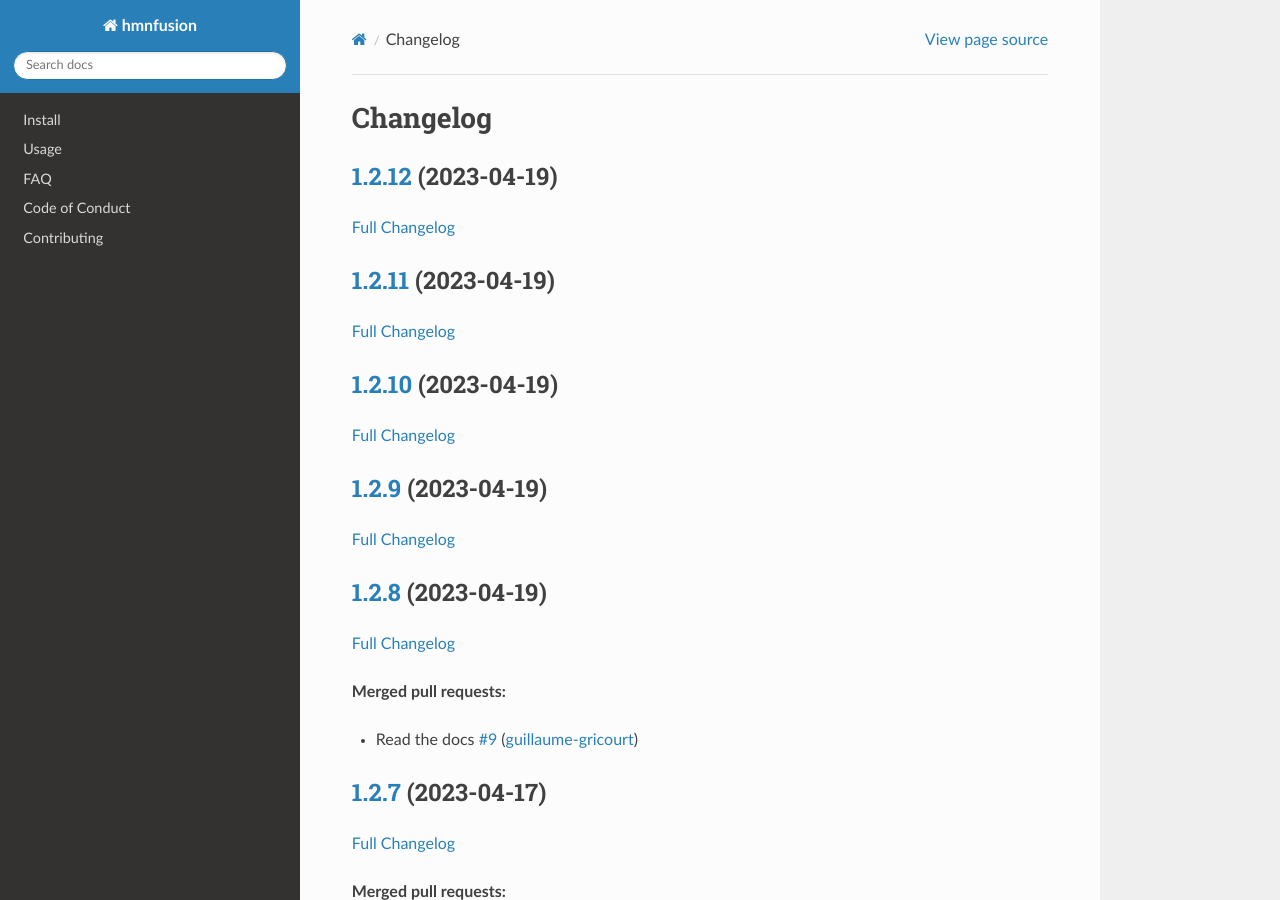
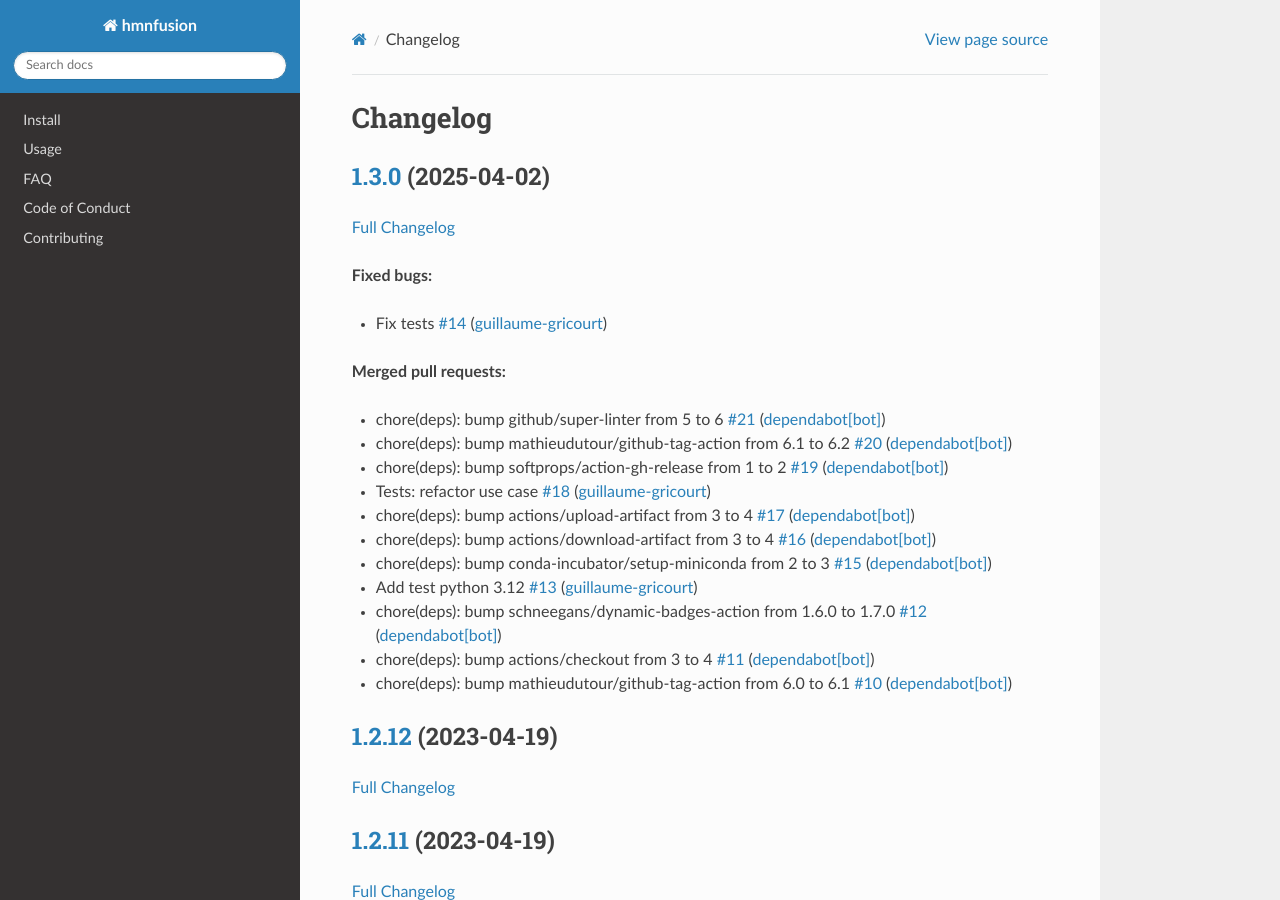
Before and after one commit to guillaume-gricourt/HmnFusion, a Sphinx documentation site: the page built from docs/CHANGELOG.rst, in a window 1280 px wide and 900 px high. Built offline with Sphinx 7.4.7 and the Read the Docs theme 3.1.0, drawn with Linux system fonts in a browser that asks for light colours; pages that are not in the unit, such as notebooks, are missing from menus.

Commit message:
doc(changelog): update

```diff
--- a/docs/CHANGELOG.rst
+++ b/docs/CHANGELOG.rst
@@ -1,5 +1,56 @@
 Changelog
 =========
+
+`1.3.0 <https://github.com/guillaume-gricourt/HmnFusion/tree/1.3.0>`__ (2025-04-02)
+-----------------------------------------------------------------------------------
+
+`Full
+Changelog <https://github.com/guillaume-gricourt/HmnFusion/compare/1.2.12...1.3.0>`__
+
+**Fixed bugs:**
+
+-  Fix tests
+   `#14 <https://github.com/guillaume-gricourt/HmnFusion/pull/14>`__
+   (`guillaume-gricourt <https://github.com/guillaume-gricourt>`__)
+
+**Merged pull requests:**
+
+-  chore(deps): bump github/super-linter from 5 to 6
+   `#21 <https://github.com/guillaume-gricourt/HmnFusion/pull/21>`__
+   (`dependabot[bot] <https://github.com/apps/dependabot>`__)
+-  chore(deps): bump mathieudutour/github-tag-action from 6.1 to 6.2
+   `#20 <https://github.com/guillaume-gricourt/HmnFusion/pull/20>`__
+   (`dependabot[bot] <https://github.com/apps/dependabot>`__)
+-  chore(deps): bump softprops/action-gh-release from 1 to 2
+   `#19 <https://github.com/guillaume-gricourt/HmnFusion/pull/19>`__
+   (`dependabot[bot] <https://github.com/apps/dependabot>`__)
+-  Tests: refactor use case
+   `#18 <https://github.com/guillaume-gricourt/HmnFusion/pull/18>`__
+   (`guillaume-gricourt <https://github.com/guillaume-gricourt>`__)
+-  chore(deps): bump actions/upload-artifact from 3 to 4
+   `#17 <https://github.com/guillaume-gricourt/HmnFusion/pull/17>`__
+   (`dependabot[bot] <https://github.com/apps/dependabot>`__)
+-  chore(deps): bump actions/download-artifact from 3 to 4
+   `#16 <https://github.com/guillaume-gricourt/HmnFusion/pull/16>`__
+   (`dependabot[bot] <https://github.com/apps/dependabot>`__)
+-  chore(deps): bump conda-incubator/setup-miniconda from 2 to 3
+   `#15 <https://github.com/guillaume-gricourt/HmnFusion/pull/15>`__
+   (`dependabot[bot] <https://github.com/apps/dependabot>`__)
+-  Add test python 3.12
+   `#13 <https://github.com/guillaume-gricourt/HmnFusion/pull/13>`__
+   (`guillaume-gricourt <https://github.com/guillaume-gricourt>`__)
+-  chore(deps): bump schneegans/dynamic-badges-action from 1.6.0 to
+   1.7.0
+   `#12 <https://github.com/guillaume-gricourt/HmnFusion/pull/12>`__
+   (`dependabot[bot] <https://github.com/apps/dependabot>`__)
+-  chore(deps): bump actions/checkout from 3 to 4
+   `#11 <https://github.com/guillaume-gricourt/HmnFusion/pull/11>`__
+   (`dependabot[bot] <https://github.com/apps/dependabot>`__)
+-  chore(deps): bump mathieudutour/github-tag-action from 6.0 to 6.1
+   `#10 <https://github.com/guillaume-gricourt/HmnFusion/pull/10>`__
+   (`dependabot[bot] <https://github.com/apps/dependabot>`__)
+
+.. _section-1:
 
 `1.2.12 <https://github.com/guillaume-gricourt/HmnFusion/tree/1.2.12>`__ (2023-04-19)
 -------------------------------------------------------------------------------------
@@ -7,7 +58,7 @@ Changelog
 `Full
 Changelog <https://github.com/guillaume-gricourt/HmnFusion/compare/1.2.11...1.2.12>`__
 
-.. _section-1:
+.. _section-2:
 
 `1.2.11 <https://github.com/guillaume-gricourt/HmnFusion/tree/1.2.11>`__ (2023-04-19)
 -------------------------------------------------------------------------------------
@@ -15,7 +66,7 @@ Changelog <https://github.com/guillaume-gricourt/HmnFusion/compare/1.2.11...1.2.
 `Full
 Changelog <https://github.com/guillaume-gricourt/HmnFusion/compare/1.2.10...1.2.11>`__
 
-.. _section-2:
+.. _section-3:
 
 `1.2.10 <https://github.com/guillaume-gricourt/HmnFusion/tree/1.2.10>`__ (2023-04-19)
 -------------------------------------------------------------------------------------
@@ -23,7 +74,7 @@ Changelog <https://github.com/guillaume-gricourt/HmnFusion/compare/1.2.10...1.2.
 `Full
 Changelog <https://github.com/guillaume-gricourt/HmnFusion/compare/1.2.9...1.2.10>`__
 
-.. _section-3:
+.. _section-4:
 
 `1.2.9 <https://github.com/guillaume-gricourt/HmnFusion/tree/1.2.9>`__ (2023-04-19)
 -----------------------------------------------------------------------------------
@@ -31,7 +82,7 @@ Changelog <https://github.com/guillaume-gricourt/HmnFusion/compare/1.2.9...1.2.1
 `Full
 Changelog <https://github.com/guillaume-gricourt/HmnFusion/compare/1.2.8...1.2.9>`__
 
-.. _section-4:
+.. _section-5:
 
 `1.2.8 <https://github.com/guillaume-gricourt/HmnFusion/tree/1.2.8>`__ (2023-04-19)
 -----------------------------------------------------------------------------------
@@ -45,7 +96,7 @@ Changelog <https://github.com/guillaume-gricourt/HmnFusion/compare/1.2.7...1.2.8
    `#9 <https://github.com/guillaume-gricourt/HmnFusion/pull/9>`__
    (`guillaume-gricourt <https://github.com/guillaume-gricourt>`__)
 
-.. _section-5:
+.. _section-6:
 
 `1.2.7 <https://github.com/guillaume-gricourt/HmnFusion/tree/1.2.7>`__ (2023-04-17)
 -----------------------------------------------------------------------------------
@@ -80,7 +131,7 @@ Changelog <https://github.com/guillaume-gricourt/HmnFusion/compare/1.2.6...1.2.7
    `#1 <https://github.com/guillaume-gricourt/HmnFusion/pull/1>`__
    (`dependabot[bot] <https://github.com/apps/dependabot>`__)
 
-.. _section-6:
+.. _section-7:
 
 `1.2.6 <https://github.com/guillaume-gricourt/HmnFusion/tree/1.2.6>`__ (2022-09-16)
 -----------------------------------------------------------------------------------
@@ -104,7 +155,7 @@ Changelog <https://github.com/guillaume-gricourt/HmnFusion/compare/1.2.5...1.2.4
 `Full
 Changelog <https://github.com/guillaume-gricourt/HmnFusion/compare/1.2.3...1.2.5>`__
 
-.. _section-9:
+.. _section-10:
 
 `1.2.3 <https://github.com/guillaume-gricourt/HmnFusion/tree/1.2.3>`__ (2022-06-15)
 -----------------------------------------------------------------------------------
@@ -112,7 +163,7 @@ Changelog <https://github.com/guillaume-gricourt/HmnFusion/compare/1.2.3...1.2.5
 `Full
 Changelog <https://github.com/guillaume-gricourt/HmnFusion/compare/1.2.2...1.2.3>`__
 
-.. _section-10:
+.. _section-11:
 
 `1.2.2 <https://github.com/guillaume-gricourt/HmnFusion/tree/1.2.2>`__ (2022-06-14)
 -----------------------------------------------------------------------------------
@@ -120,7 +171,7 @@ Changelog <https://github.com/guillaume-gricourt/HmnFusion/compare/1.2.2...1.2.3
 `Full
 Changelog <https://github.com/guillaume-gricourt/HmnFusion/compare/1.2.1...1.2.2>`__
 
-.. _section-11:
+.. _section-12:
 
 `1.2.1 <https://github.com/guillaume-gricourt/HmnFusion/tree/1.2.1>`__ (2022-06-14)
 -----------------------------------------------------------------------------------
@@ -128,7 +179,7 @@ Changelog <https://github.com/guillaume-gricourt/HmnFusion/compare/1.2.1...1.2.2
 `Full
 Changelog <https://github.com/guillaume-gricourt/HmnFusion/compare/1.2.0...1.2.1>`__
 
-.. _section-12:
+.. _section-13:
 
 `1.2.0 <https://github.com/guillaume-gricourt/HmnFusion/tree/1.2.0>`__ (2022-06-09)
 -----------------------------------------------------------------------------------
@@ -136,7 +187,7 @@ Changelog <https://github.com/guillaume-gricourt/HmnFusion/compare/1.2.0...1.2.1
 `Full
 Changelog <https://github.com/guillaume-gricourt/HmnFusion/compare/1.1.0...1.2.0>`__
 
-.. _section-13:
+.. _section-14:
 
 `1.1.0 <https://github.com/guillaume-gricourt/HmnFusion/tree/1.1.0>`__ (2022-05-06)
 -----------------------------------------------------------------------------------
@@ -144,7 +195,7 @@ Changelog <https://github.com/guillaume-gricourt/HmnFusion/compare/1.1.0...1.2.0
 `Full
 Changelog <https://github.com/guillaume-gricourt/HmnFusion/compare/1.0.3...1.1.0>`__
 
-.. _section-14:
+.. _section-15:
 
 `1.0.3 <https://github.com/guillaume-gricourt/HmnFusion/tree/1.0.3>`__ (2022-04-13)
 -----------------------------------------------------------------------------------
@@ -152,7 +203,7 @@ Changelog <https://github.com/guillaume-gricourt/HmnFusion/compare/1.0.3...1.1.0
 `Full
 Changelog <https://github.com/guillaume-gricourt/HmnFusion/compare/1.0.2...1.0.3>`__
 
-.. _section-15:
+.. _section-16:
 
 `1.0.2 <https://github.com/guillaume-gricourt/HmnFusion/tree/1.0.2>`__ (2022-04-13)
 -----------------------------------------------------------------------------------
@@ -160,7 +211,7 @@ Changelog <https://github.com/guillaume-gricourt/HmnFusion/compare/1.0.2...1.0.3
 `Full
 Changelog <https://github.com/guillaume-gricourt/HmnFusion/compare/1.0.1...1.0.2>`__
 
-.. _section-16:
+.. _section-17:
 
 `1.0.1 <https://github.com/guillaume-gricourt/HmnFusion/tree/1.0.1>`__ (2022-03-21)
 -----------------------------------------------------------------------------------
@@ -168,7 +219,7 @@ Changelog <https://github.com/guillaume-gricourt/HmnFusion/compare/1.0.1...1.0.2
 `Full
 Changelog <https://github.com/guillaume-gricourt/HmnFusion/compare/1.0.0...1.0.1>`__
 
-.. _section-17:
+.. _section-18:
 
 `1.0.0 <https://github.com/guillaume-gricourt/HmnFusion/tree/1.0.0>`__ (2022-03-16)
 -----------------------------------------------------------------------------------
@@ -176,7 +227,7 @@ Changelog <https://github.com/guillaume-gricourt/HmnFusion/compare/1.0.0...1.0.1
 `Full
 Changelog <https://github.com/guillaume-gricourt/HmnFusion/compare/0.8.0...1.0.0>`__
 
-.. _section-18:
+.. _section-19:
 
 `0.8.0 <https://github.com/guillaume-gricourt/HmnFusion/tree/0.8.0>`__ (2022-02-14)
 -----------------------------------------------------------------------------------
@@ -184,7 +235,7 @@ Changelog <https://github.com/guillaume-gricourt/HmnFusion/compare/0.8.0...1.0.0
 `Full
 Changelog <https://github.com/guillaume-gricourt/HmnFusion/compare/0.7.3...0.8.0>`__
 
-.. _section-19:
+.. _section-20:
 
 `0.7.3 <https://github.com/guillaume-gricourt/HmnFusion/tree/0.7.3>`__ (2021-08-08)
 -----------------------------------------------------------------------------------
@@ -192,7 +243,7 @@ Changelog <https://github.com/guillaume-gricourt/HmnFusion/compare/0.7.3...0.8.0
 `Full
 Changelog <https://github.com/guillaume-gricourt/HmnFusion/compare/0.7.2...0.7.3>`__
 
-.. _section-20:
+.. _section-21:
 
 `0.7.2 <https://github.com/guillaume-gricourt/HmnFusion/tree/0.7.2>`__ (2021-08-08)
 -----------------------------------------------------------------------------------
--- a/src/hmnfusion/_version.py
+++ b/src/hmnfusion/_version.py
@@ -1,2 +1,2 @@
 __app_name__ = "hmnfusion"
-__version__ = "1.3.0"
+__version__ = "1.3.1"
```
Also changed, not shown: other parts of docs/CHANGELOG.rst (+6 -6 lines), CHANGELOG.md (+22 -0 lines), 1 other file.
